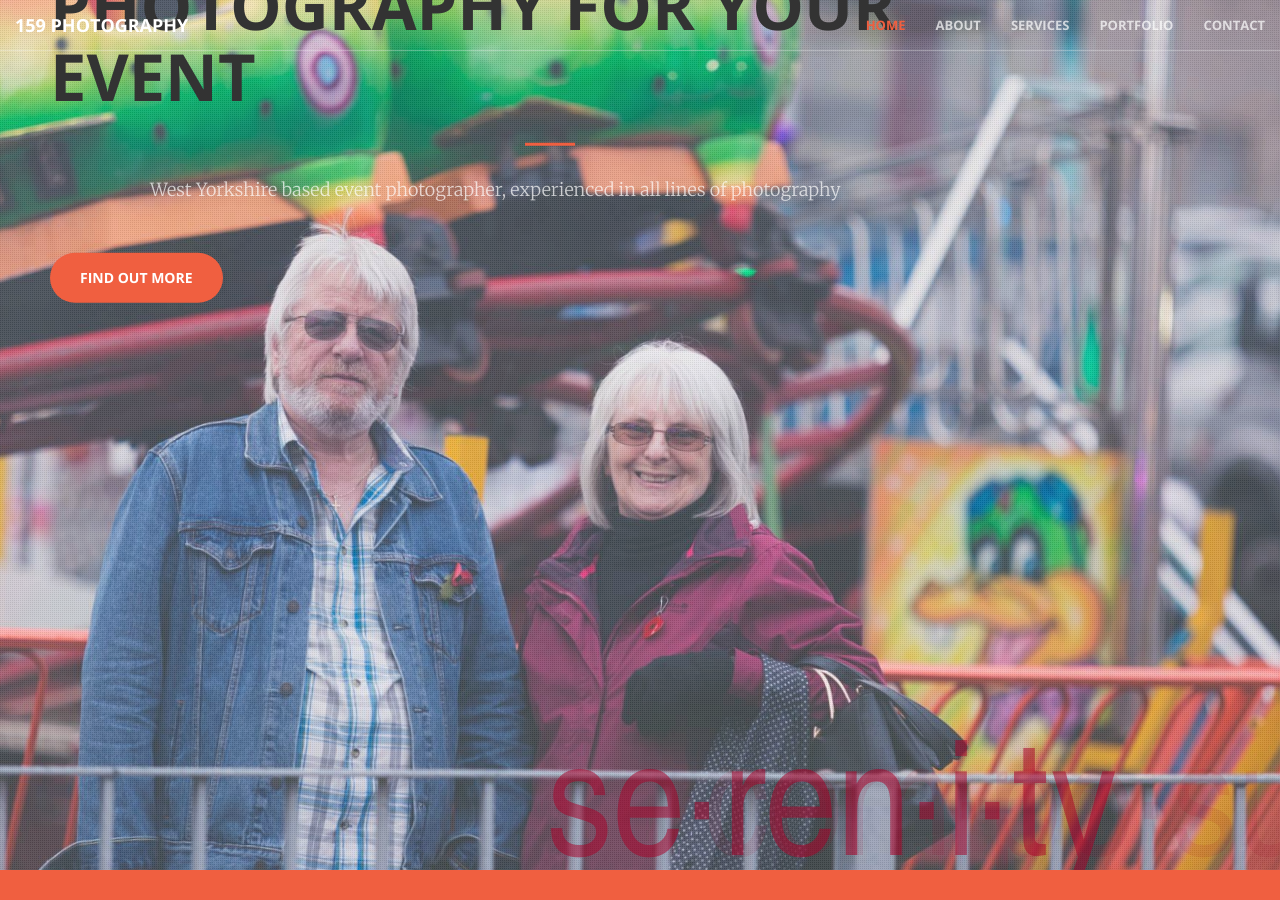
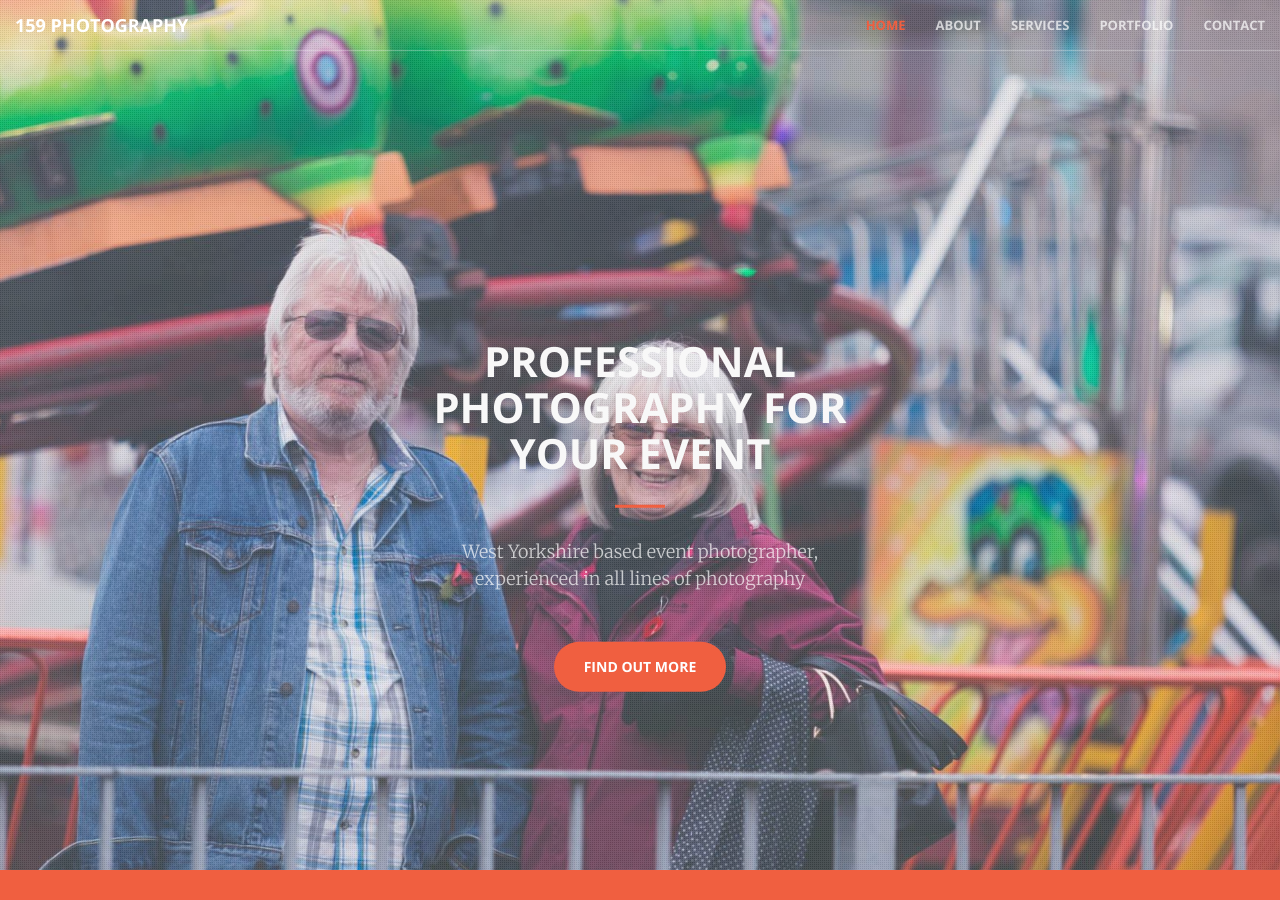
Before and after one commit to mattwhi/159photography, a Jekyll site: the page built from index.md, in a window 1280 px wide and 900 px high. Built offline with Jekyll 4.4.1, drawn with Linux system fonts in a browser that asks for light colours.

Commit message:
Amending Hero Text

```diff
--- a/_config.yml
+++ b/_config.yml
@@ -7,6 +7,7 @@
 
 twitter_username:
 github_username:
+facebook_username:
 
 # Build settings
 markdown: kramdown
--- a/_includes/header.html
+++ b/_includes/header.html
@@ -1,11 +1,11 @@
 <section class="header">
 	<ul class="cb-slideshow">
-	    <li><span>Image 01</span><div><h3>se·ren·i·ty</h3></div></li>
-	    <li><span>Image 02</span><div><h3>com·po·sure</h3></div></li>
-	    <li><span>Image 03</span><div><h3>e·qua·nim·i·ty</h3></div></li>
-	    <li><span>Image 04</span><div><h3>bal·ance</h3></div></li>
-	    <li><span>Image 05</span><div><h3>qui·e·tude</h3></div></li>
-	    <li><span>Image 06</span><div><h3>re·lax·a·tion</h3></div></li>
+	    <li><span>Image 01</span></li>
+	    <li><span>Image 02</span></li>
+	    <li><span>Image 03</span></li>
+	    <li><span>Image 04</span></li>
+	    <li><span>Image 05</span></li>
+	    <li><span>Image 06</span></li>
 	</ul>
 	<div class="header-content">
 		<div class="header-content-inner">
--- a/_sass/_base.scss
+++ b/_sass/_base.scss
@@ -153,11 +153,13 @@
     height: 100vh;
     margin-bottom: -30px;
     .header-content-inner {
+        text-align: center;
             h1 {
                 font-weight: 700;
                 text-transform: uppercase;
                 margin-top: 0;
                 margin-bottom: 0;
+                color: #f8f8f8
             }
             hr {
                 margin: 30px auto;
@@ -172,17 +174,22 @@
     @media (min-width: 768px) {
         min-height: 100%;
         .header-content {
-/*            height: 100%;
-            height: 100vh;*/
-            position: absolute;
+            position: relative;
             -webkit-transform: translateY(-50%);
             -ms-transform: translateY(-50%);
             transform: translateY(-50%);
             padding: 0 50px;
+            top: 45%;
+            left: 0;
+            right: 0;
+            margin-top: 100px;
             .header-content-inner {
-                max-width: 1000px;
+                max-width: 500px;
                 margin-left: auto;
                 margin-right: auto;
+                h1 {
+                    font-size: 24px;
+                }
                 p {
                     font-size: 18px;
                     max-width: 80%;
```
Also changed, not shown: 3 other files.
